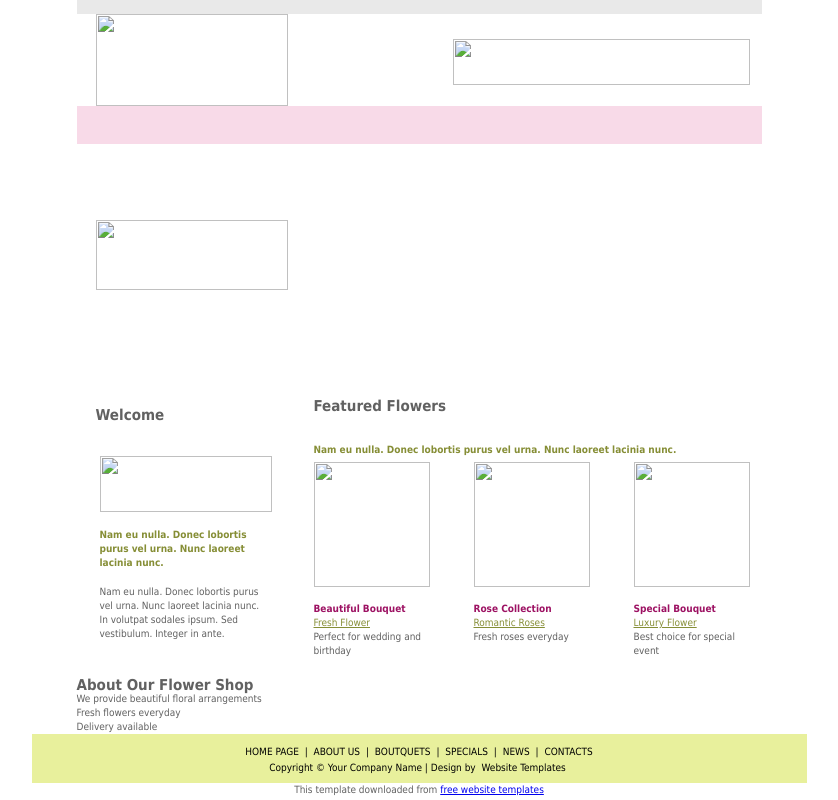
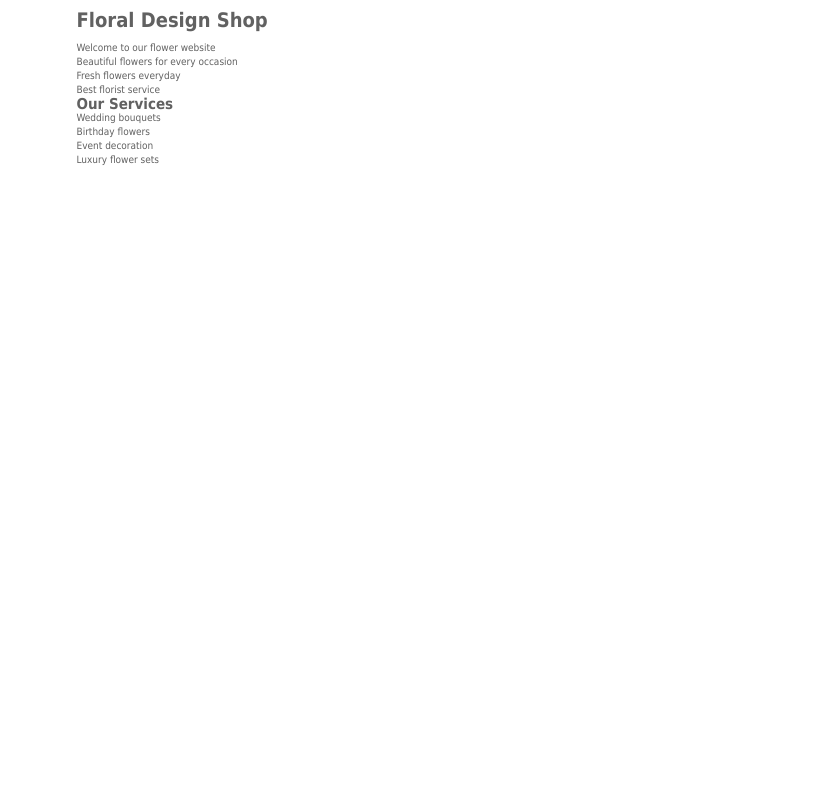
Before and after one commit to dinhquangkiet/phatvakiet, a website: page index.html in a window 1280 px wide. Shown: the whole page, without its empty margins (221-1059 px from the left). Drawn offline with Linux system fonts and the light colour scheme.

Commit message:
B commit 1 add services section

```diff
--- a/index.html
+++ b/index.html
@@ -1,157 +1,28 @@
-<!DOCTYPE html PUBLIC "-//W3C//DTD XHTML 1.0 Transitional//EN" "http://www.w3.org/TR/xhtml1/DTD/xhtml1-transitional.dtd">
-<html xmlns="http://www.w3.org/1999/xhtml">
+<!DOCTYPE html>
+<html>
 <head>
 <title>Floral Design</title>
-<meta http-equiv="Content-Type" content="text/html; charset=utf-8" />
-<link href="css/styles.css" rel="stylesheet" type="text/css" />
+<meta charset="utf-8">
+<link rel="stylesheet" href="css/styles.css">
 </head>
 
 <body>
 
 <div id="container">
 
-<div id="topLine"></div>
+<h1>Floral Design Shop</h1>
 
-<div id="logoPan">
-<img src="images/logo.gif" width="192" height="92" alt="" id="logo" />
-<img src="images/slogan.gif" width="297" height="46" alt="" id="slogan" />
-</div>
+<p>Welcome to our flower website</p>
+<p>Beautiful flowers for every occasion</p>
+<p>Fresh flowers everyday</p>
+<p>Best florist service</p>
 
-<div id="menuPan">
-<ul class="menu">
-<li class="btn_1"><a href="#">home page</a></li>
-<li class="line"></li>
-<li class="btn_2"><a href="#">about us</a></li>
-<li class="line"></li>
-<li class="btn_3"><a href="#">bouquets</a></li>
-<li class="line"></li>
-<li class="btn_4"><a href="#">specials</a></li>
-<li class="line"></li>
-<li class="btn_5"><a href="#">contacts</a></li>
-</ul>
-</div>
+<h2>Our Services</h2>
+<p>Wedding bouquets</p>
+<p>Birthday flowers</p>
+<p>Event decoration</p>
+<p>Luxury flower sets</p>
 
-<div id="header">
-<img src="images/slogan2.gif" width="192" height="70" alt="" id="slogan2" />
-</div>
-
-<div id="content">
-
-<div id="leftPan">
-
-<div id="welcome">
-
-<h2>Welcome</h2>
-
-<img src="images/img_welcome.jpg" width="172" height="56" alt="" />
-
-<p class="headline">
-Nam eu nulla. Donec lobortis purus vel urna. Nunc laoreet lacinia nunc.
-</p>
-
-<p>
-Nam eu nulla. Donec lobortis purus vel urna. Nunc laoreet lacinia nunc.
-In volutpat sodales ipsum. Sed vestibulum. Integer in ante.
-</p>
-
-</div>
-
-</div>
-
-<div id="rightPan">
-
-<div id="featured">
-
-<h2>Featured Flowers</h2>
-
-<p class="headline">
-Nam eu nulla. Donec lobortis purus vel urna. Nunc laoreet lacinia nunc.
-</p>
-
-<div class="featItem" id="i01">
-
-<img src="images/img_prod.jpg" width="116" height="125" alt="" />
-
-<p>
-<span class="headline2">Beautiful Bouquet</span><br/>
-<a href="#">Fresh Flower</a><br/>
-Perfect for wedding and birthday
-</p>
-
-</div>
-
-<div class="featItem" id="i02">
-
-<img src="images/img_prod-13.jpg" width="116" height="125" alt="" />
-
-<p>
-<span class="headline2">Rose Collection</span><br/>
-<a href="#">Romantic Roses</a><br/>
-Fresh roses everyday
-</p>
-
-</div>
-
-<div class="featItem" id="i03">
-
-<img src="images/img_prod-14.jpg" width="116" height="125" alt="" />
-
-<p>
-<span class="headline2">Special Bouquet</span><br/>
-<a href="#">Luxury Flower</a><br/>
-Best choice for special event
-</p>
-
-</div>
-
-<div class="clear"></div>
-
-</div>
-
-</div>
-
-<div class="clear" id="end"></div>
-
-</div>
-
-<section class="about">
-
-<h2>About Our Flower Shop</h2>
-
-<p>We provide beautiful floral arrangements</p>
-
-<p>Fresh flowers everyday</p>
-
-<p>Delivery available</p>
-
-</section>
-
-</div>
-
-<div id="footer">
-
-<p>
-<a href="#">HOME PAGE</a> |
-<a href="#">ABOUT US</a> |
-<a href="#">BOUTQUETS</a> |
-<a href="#">SPECIALS</a> |
-<a href="#">NEWS</a> |
-<a href="#">CONTACTS</a>
-<br/>
-
-Copyright © Your Company Name |
-Design by
-<a href="http://freshtemplates.com/">Website Templates</a>
-
-</p>
-
-</div>
-
-<div align="center">
-This template downloaded from
-<a href="http://all-free-download.com/free-website-templates/">
-free website templates
-</a>
 </div>
 
 </body>
```
